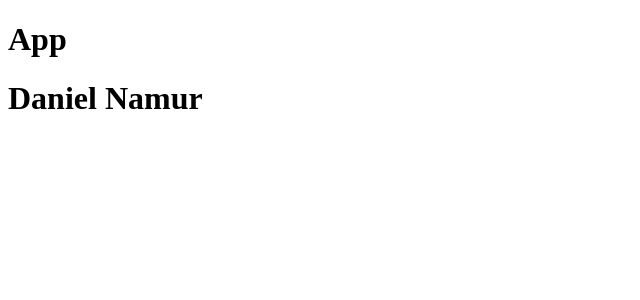
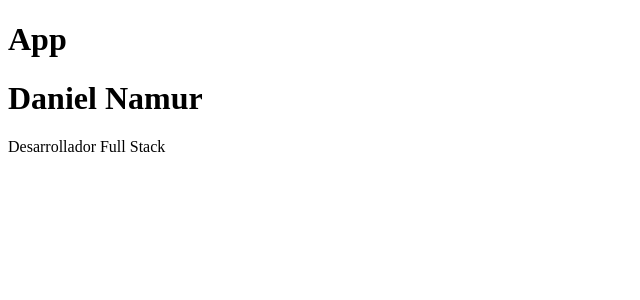
Before and after one commit to danamur/CursoReact, a React (Vite) app in the folder 02-COUNTER-APP-VITE/: page / in a window 1280 px wide. Shown: the top 300 px of the page, without its empty margins (0-640 px from the left). Built offline with nearby package versions, Linux system fonts and the light colour scheme.

Commit message:
Integrnado Frament a FirstApp

```diff
--- a/02-COUNTER-APP-VITE/src/FirstApp.jsx
+++ b/02-COUNTER-APP-VITE/src/FirstApp.jsx
@@ -1,5 +1,8 @@
 export const FirstApp = () => {
   return (
-    <h1>Daniel Namur</h1>
+    <>
+        <h1>Daniel Namur</h1>
+        <p>Desarrollador Full Stack</p>
+    </>
   )
 }
```
